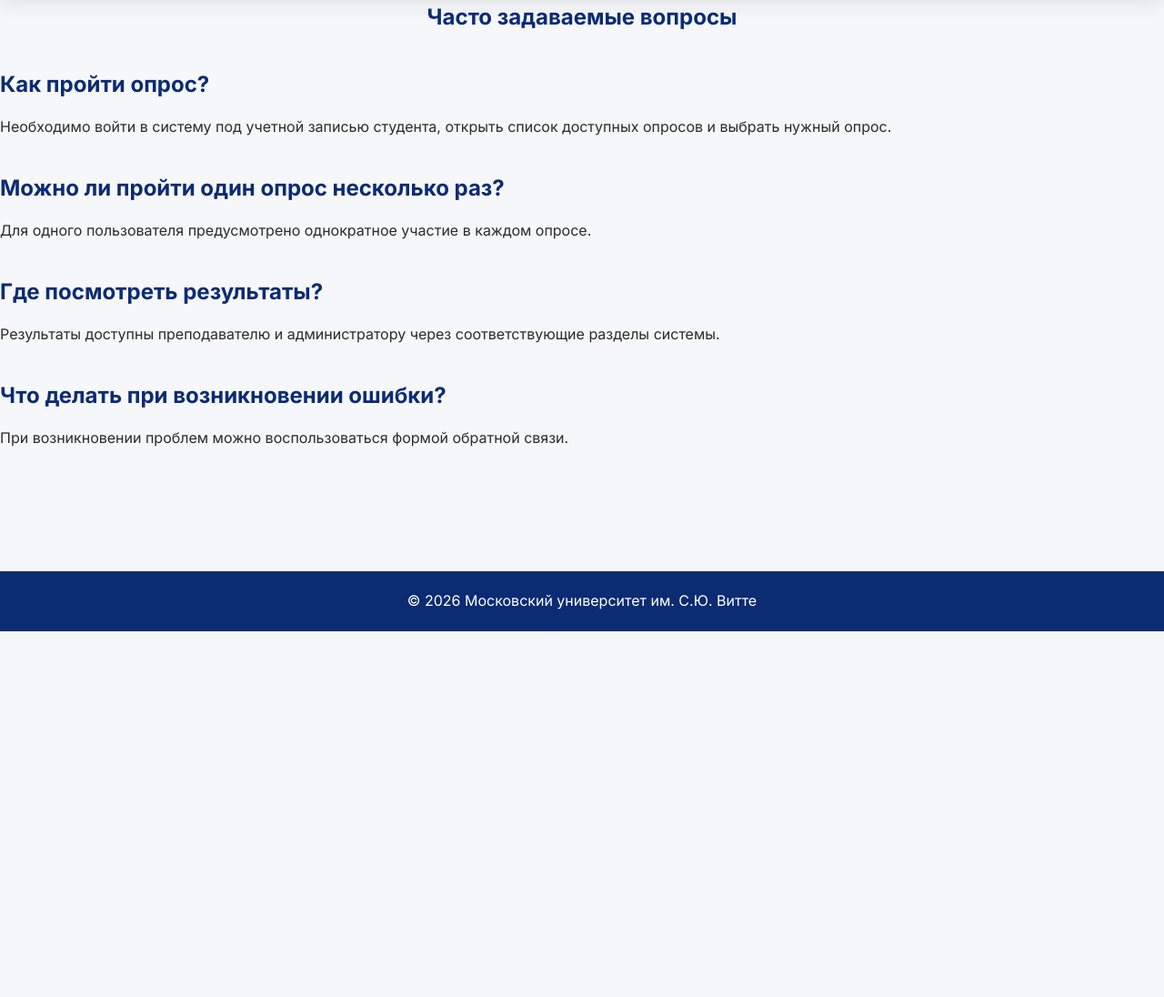
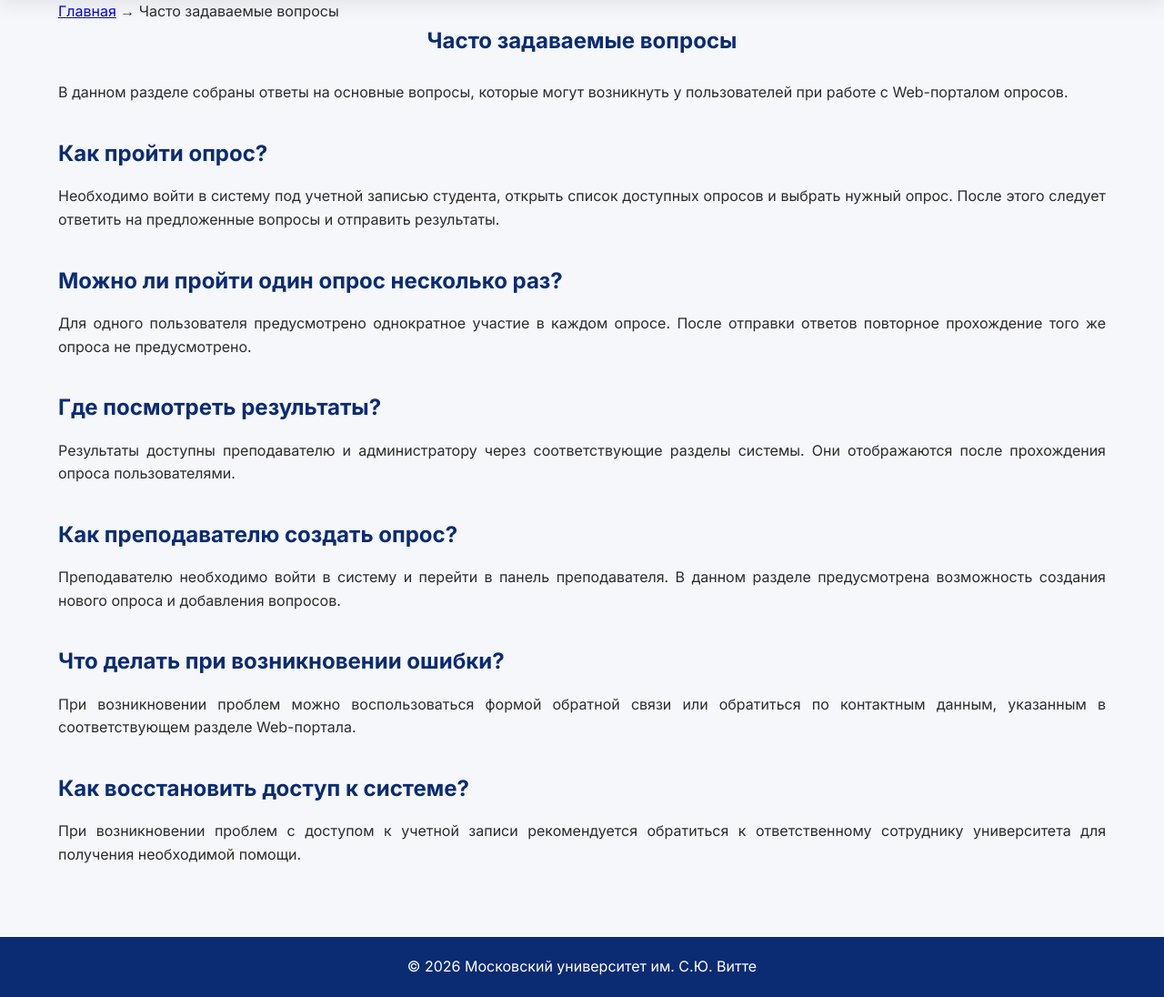
Before and after one commit to Yterror/vkr-web-portal, a PHP site: page /faq.php in a window 1280 px wide. Shown: the part 106-1202 px from the top of the page at 91% size. Before the commit the page ends 800 px from the top, so only its background shows below. Run offline with PHP 8.4, Linux system fonts and the light colour scheme.

Commit message:
faq
расширен раздел часто задаваемых вопросов

```diff
--- a/faq.php
+++ b/faq.php
@@ -10,15 +10,21 @@ session_start();
 <head>
 
     <meta charset="UTF-8">
+
     <meta name="viewport" content="width=device-width, initial-scale=1.0">
 
     <title>Часто задаваемые вопросы</title>
 
     <link rel="preconnect" href="https://fonts.googleapis.com">
 
-    <link rel="preconnect" href="https://fonts.gstatic.com" crossorigin>
+    <link rel="preconnect"
+          href="https://fonts.gstatic.com"
+          crossorigin>
 
-    <link href="https://fonts.googleapis.com/css2?family=Inter:wght@300;400;500;600;700&display=swap" rel="stylesheet">
+    <link
+        href="https://fonts.googleapis.com/css2?family=Inter:wght@300;400;500;600;700&display=swap"
+        rel="stylesheet"
+    >
 
     <link rel="stylesheet" href="css/style.css">
 
@@ -33,8 +39,11 @@ session_start();
         <div class="logo">
 
             <a href="index.php">
+
                 <span>МУИВ</span>
+
                 <small>Web-портал опросов</small>
+
             </a>
 
         </div>
@@ -43,7 +52,9 @@ session_start();
 
             <ul class="menu">
 
-                <li><a href="index.php">Главная</a></li>
+                <li>
+                    <a href="index.php">Главная</a>
+                </li>
 
             </ul>
 
@@ -57,35 +68,76 @@ session_start();
 
 <section class="about">
 
+    <div class="container">
+
+        <div class="breadcrumbs">
+
+            <a href="index.php">Главная</a>
+
+            <span>→</span>
+
+            <span>Часто задаваемые вопросы</span>
+
+        </div>
+
         <h1>Часто задаваемые вопросы</h1>
+
+        <p>
+            В данном разделе собраны ответы на основные вопросы,
+            которые могут возникнуть у пользователей при работе
+            с Web-порталом опросов.
+        </p>
 
         <h2>Как пройти опрос?</h2>
 
         <p>
             Необходимо войти в систему под учетной записью студента,
             открыть список доступных опросов и выбрать нужный опрос.
+            После этого следует ответить на предложенные вопросы
+            и отправить результаты.
         </p>
 
         <h2>Можно ли пройти один опрос несколько раз?</h2>
 
         <p>
             Для одного пользователя предусмотрено однократное участие
-        в каждом опросе.
+            в каждом опросе. После отправки ответов повторное прохождение
+            того же опроса не предусмотрено.
         </p>
 
         <h2>Где посмотреть результаты?</h2>
 
         <p>
             Результаты доступны преподавателю и администратору
-        через соответствующие разделы системы.
+            через соответствующие разделы системы. Они отображаются
+            после прохождения опроса пользователями.
+        </p>
+
+        <h2>Как преподавателю создать опрос?</h2>
+
+        <p>
+            Преподавателю необходимо войти в систему и перейти
+            в панель преподавателя. В данном разделе предусмотрена
+            возможность создания нового опроса и добавления вопросов.
         </p>
 
         <h2>Что делать при возникновении ошибки?</h2>
 
         <p>
             При возникновении проблем можно воспользоваться формой
-        обратной связи.
+            обратной связи или обратиться по контактным данным,
+            указанным в соответствующем разделе Web-портала.
         </p>
+
+        <h2>Как восстановить доступ к системе?</h2>
+
+        <p>
+            При возникновении проблем с доступом к учетной записи
+            рекомендуется обратиться к ответственному сотруднику
+            университета для получения необходимой помощи.
+        </p>
+
+    </div>
 
 </section>
 
```
Lines whose indentation alone changed are shown as unchanged.
